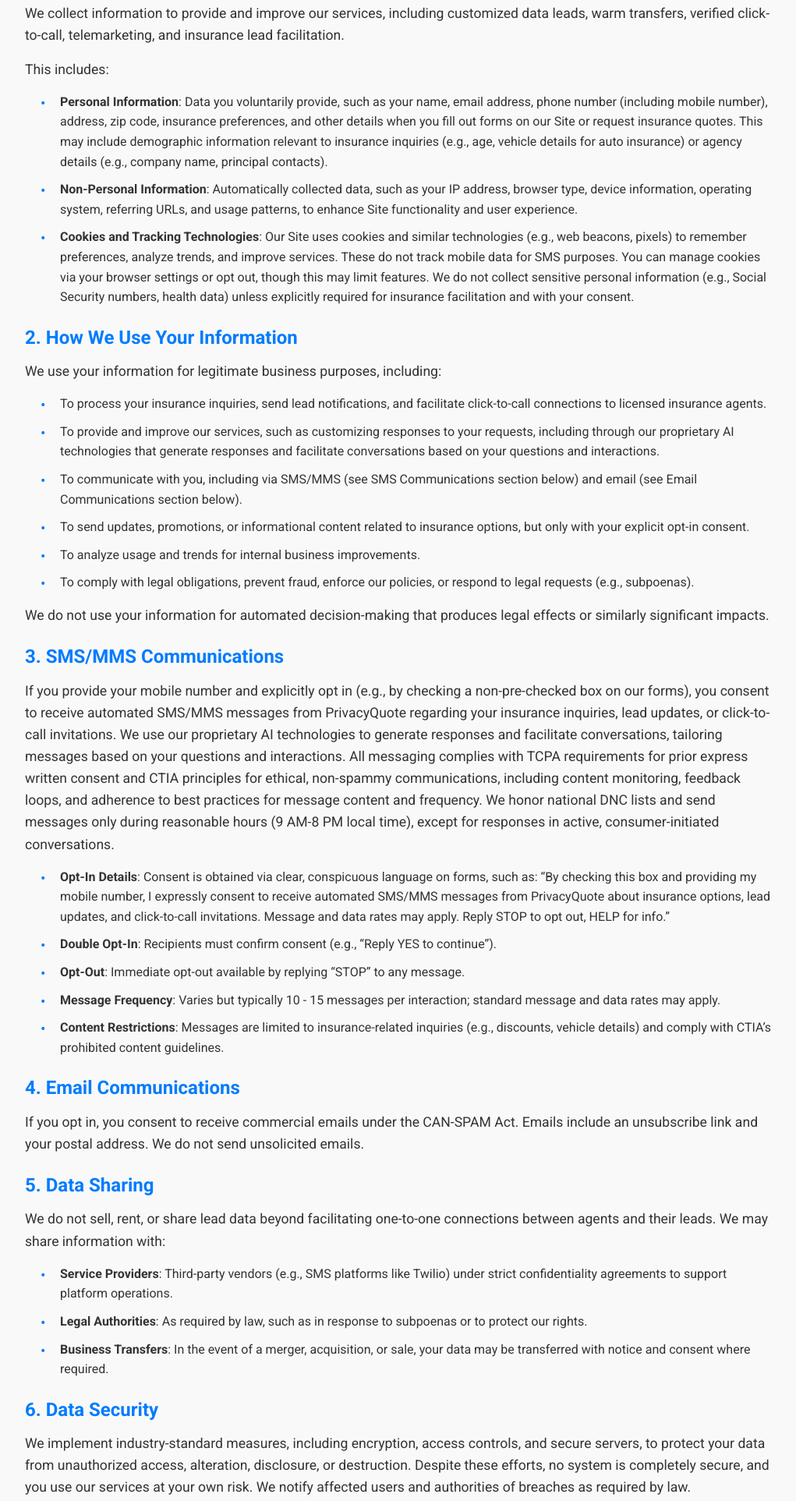
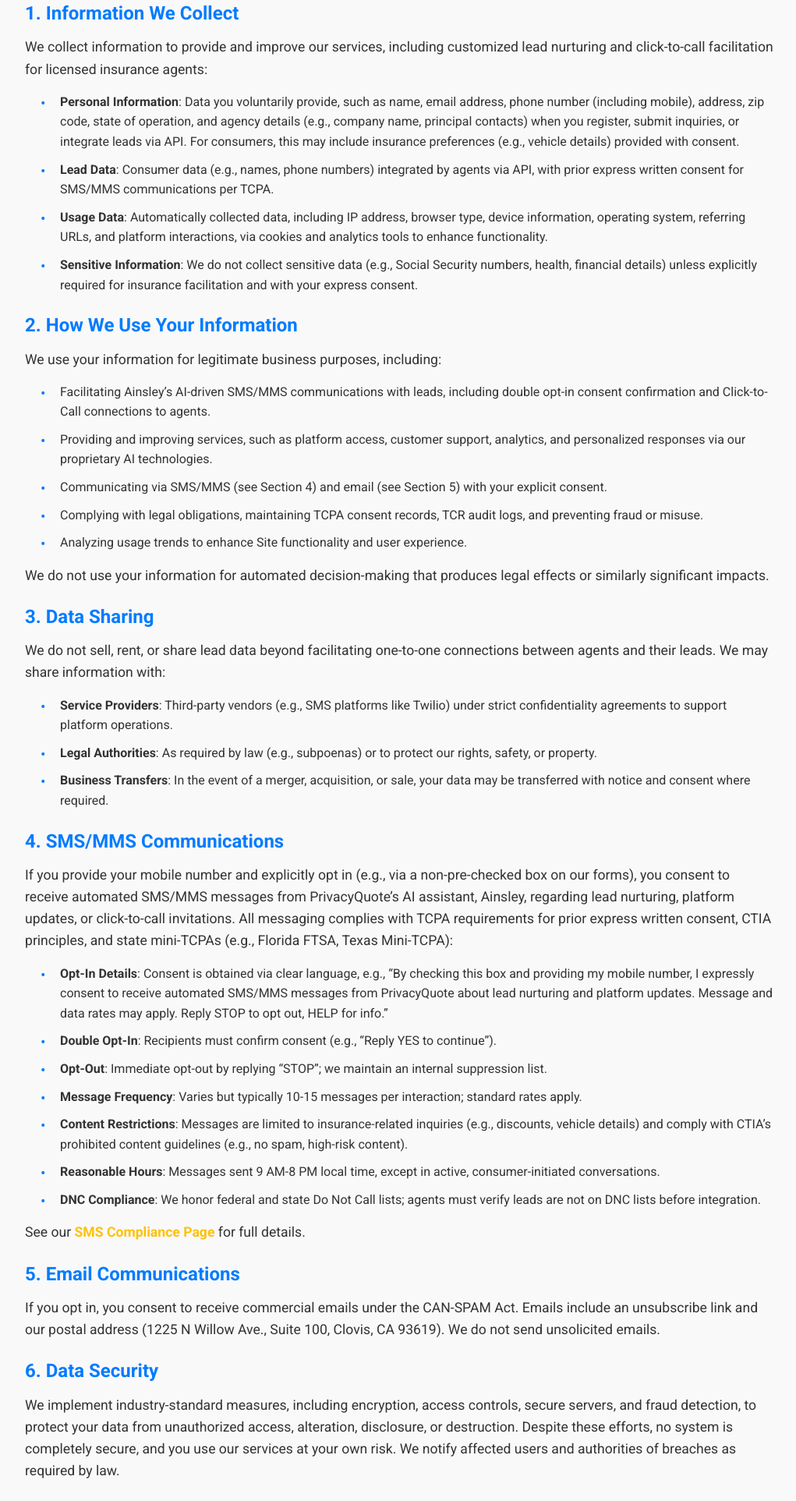
Before and after one commit to PrivacyQuote/privacyquote, a plain HTML site: page privacy-policy.html in a window 1280 px wide. Shown: the part 413-2338 px from the top of the page at 78% size, without its empty margins (128-1149 px from the left). Drawn offline with Linux system fonts and the light colour scheme.

Commit message:
Update privacy-policy.html

```diff
--- a/privacy-policy.html
+++ b/privacy-policy.html
@@ -144,68 +144,71 @@
 
     <section class="section">
         <h2>Privacy Policy</h2>
-        <p>PrivacyQuote, Inc. ("we," "our," or "us") is committed to protecting your privacy. This Privacy Policy explains how we collect, use, share, and safeguard your information when you visit our website (privacyquote.com) or use our AI-powered SMS lead nurturing platform. We comply with applicable laws, including the Telephone Consumer Protection Act (TCPA), California Consumer Privacy Act (CCPA), CAN-SPAM Act, and CTIA Messaging Principles, to ensure ethical data handling and messaging practices. This Policy is easily accessible via a clearly labeled link on our homepage and in all opt-in forms.</p>
+        <p>Last Updated: September 18, 2025</p>
+        <p>PrivacyQuote, Inc. ("we," "our," or "us") is committed to protecting your privacy. This Privacy Policy explains how we collect, use, share, and safeguard your information when you visit our website (privacyquote.com) or use our AI-powered SMS lead nurturing platform. We comply with applicable federal and state laws, including the Telephone Consumer Protection Act (TCPA), California Consumer Privacy Act (CCPA), CAN-SPAM Act, CTIA Messaging Principles, and state mini-TCPAs (e.g., Florida FTSA, Texas Mini-TCPA). This Policy is accessible via a clearly labeled link on our homepage and in all opt-in forms.</p>
 
         <h3>1. Information We Collect</h3>
-        <p>We collect information to provide and improve our services, including customized data leads, warm transfers, verified click-to-call, telemarketing, and insurance lead facilitation.</p>
-        <p>This includes:</p>
+        <p>We collect information to provide and improve our services, including customized lead nurturing and click-to-call facilitation for licensed insurance agents:</p>
         <ul>
-            <li><strong>Personal Information</strong>: Data you voluntarily provide, such as your name, email address, phone number (including mobile number), address, zip code, insurance preferences, and other details when you fill out forms on our Site or request insurance quotes. This may include demographic information relevant to insurance inquiries (e.g., age, vehicle details for auto insurance) or agency details (e.g., company name, principal contacts).</li>
-            <li><strong>Non-Personal Information</strong>: Automatically collected data, such as your IP address, browser type, device information, operating system, referring URLs, and usage patterns, to enhance Site functionality and user experience.</li>
-            <li><strong>Cookies and Tracking Technologies</strong>: Our Site uses cookies and similar technologies (e.g., web beacons, pixels) to remember preferences, analyze trends, and improve services. These do not track mobile data for SMS purposes. You can manage cookies via your browser settings or opt out, though this may limit features. We do not collect sensitive personal information (e.g., Social Security numbers, health data) unless explicitly required for insurance facilitation and with your consent.</li>
+            <li><strong>Personal Information</strong>: Data you voluntarily provide, such as name, email address, phone number (including mobile), address, zip code, state of operation, and agency details (e.g., company name, principal contacts) when you register, submit inquiries, or integrate leads via API. For consumers, this may include insurance preferences (e.g., vehicle details) provided with consent.</li>
+            <li><strong>Lead Data</strong>: Consumer data (e.g., names, phone numbers) integrated by agents via API, with prior express written consent for SMS/MMS communications per TCPA.</li>
+            <li><strong>Usage Data</strong>: Automatically collected data, including IP address, browser type, device information, operating system, referring URLs, and platform interactions, via cookies and analytics tools to enhance functionality.</li>
+            <li><strong>Sensitive Information</strong>: We do not collect sensitive data (e.g., Social Security numbers, health, financial details) unless explicitly required for insurance facilitation and with your express consent.</li>
         </ul>
 
         <h3>2. How We Use Your Information</h3>
         <p>We use your information for legitimate business purposes, including:</p>
         <ul>
-            <li>To process your insurance inquiries, send lead notifications, and facilitate click-to-call connections to licensed insurance agents.</li>
-            <li>To provide and improve our services, such as customizing responses to your requests, including through our proprietary AI technologies that generate responses and facilitate conversations based on your questions and interactions.</li>
-            <li>To communicate with you, including via SMS/MMS (see SMS Communications section below) and email (see Email Communications section below).</li>
-            <li>To send updates, promotions, or informational content related to insurance options, but only with your explicit opt-in consent.</li>
-            <li>To analyze usage and trends for internal business improvements.</li>
-            <li>To comply with legal obligations, prevent fraud, enforce our policies, or respond to legal requests (e.g., subpoenas).</li>
+            <li>Facilitating Ainsley’s AI-driven SMS/MMS communications with leads, including double opt-in consent confirmation and Click-to-Call connections to agents.</li>
+            <li>Providing and improving services, such as platform access, customer support, analytics, and personalized responses via our proprietary AI technologies.</li>
+            <li>Communicating via SMS/MMS (see Section 4) and email (see Section 5) with your explicit consent.</li>
+            <li>Complying with legal obligations, maintaining TCPA consent records, TCR audit logs, and preventing fraud or misuse.</li>
+            <li>Analyzing usage trends to enhance Site functionality and user experience.</li>
         </ul>
         <p>We do not use your information for automated decision-making that produces legal effects or similarly significant impacts.</p>
 
-        <h3>3. SMS/MMS Communications</h3>
-        <p>If you provide your mobile number and explicitly opt in (e.g., by checking a non-pre-checked box on our forms), you consent to receive automated SMS/MMS messages from PrivacyQuote regarding your insurance inquiries, lead updates, or click-to-call invitations. We use our proprietary AI technologies to generate responses and facilitate conversations, tailoring messages based on your questions and interactions. All messaging complies with TCPA requirements for prior express written consent and CTIA principles for ethical, non-spammy communications, including content monitoring, feedback loops, and adherence to best practices for message content and frequency. We honor national DNC lists and send messages only during reasonable hours (9 AM-8 PM local time), except for responses in active, consumer-initiated conversations.</p>
-        <ul>
-            <li><strong>Opt-In Details</strong>: Consent is obtained via clear, conspicuous language on forms, such as: “By checking this box and providing my mobile number, I expressly consent to receive automated SMS/MMS messages from PrivacyQuote about insurance options, lead updates, and click-to-call invitations. Message and data rates may apply. Reply STOP to opt out, HELP for info.”</li>
-            <li><strong>Double Opt-In</strong>: Recipients must confirm consent (e.g., “Reply YES to continue”).</li>
-            <li><strong>Opt-Out</strong>: Immediate opt-out available by replying “STOP” to any message.</li>
-            <li><strong>Message Frequency</strong>: Varies but typically 10 - 15 messages per interaction; standard message and data rates may apply.</li>
-            <li><strong>Content Restrictions</strong>: Messages are limited to insurance-related inquiries (e.g., discounts, vehicle details) and comply with CTIA’s prohibited content guidelines.</li>
-        </ul>
-
-        <h3>4. Email Communications</h3>
-        <p>If you opt in, you consent to receive commercial emails under the CAN-SPAM Act. Emails include an unsubscribe link and your postal address. We do not send unsolicited emails.</p>
-
-        <h3>5. Data Sharing</h3>
+        <h3>3. Data Sharing</h3>
         <p>We do not sell, rent, or share lead data beyond facilitating one-to-one connections between agents and their leads. We may share information with:</p>
         <ul>
             <li><strong>Service Providers</strong>: Third-party vendors (e.g., SMS platforms like Twilio) under strict confidentiality agreements to support platform operations.</li>
-            <li><strong>Legal Authorities</strong>: As required by law, such as in response to subpoenas or to protect our rights.</li>
+            <li><strong>Legal Authorities</strong>: As required by law (e.g., subpoenas) or to protect our rights, safety, or property.</li>
             <li><strong>Business Transfers</strong>: In the event of a merger, acquisition, or sale, your data may be transferred with notice and consent where required.</li>
         </ul>
 
+        <h3>4. SMS/MMS Communications</h3>
+        <p>If you provide your mobile number and explicitly opt in (e.g., via a non-pre-checked box on our forms), you consent to receive automated SMS/MMS messages from PrivacyQuote’s AI assistant, Ainsley, regarding lead nurturing, platform updates, or click-to-call invitations. All messaging complies with TCPA requirements for prior express written consent, CTIA principles, and state mini-TCPAs (e.g., Florida FTSA, Texas Mini-TCPA):</p>
+        <ul>
+            <li><strong>Opt-In Details</strong>: Consent is obtained via clear language, e.g., “By checking this box and providing my mobile number, I expressly consent to receive automated SMS/MMS messages from PrivacyQuote about lead nurturing and platform updates. Message and data rates may apply. Reply STOP to opt out, HELP for info.”</li>
+            <li><strong>Double Opt-In</strong>: Recipients must confirm consent (e.g., “Reply YES to continue”).</li>
+            <li><strong>Opt-Out</strong>: Immediate opt-out by replying “STOP”; we maintain an internal suppression list.</li>
+            <li><strong>Message Frequency</strong>: Varies but typically 10-15 messages per interaction; standard rates apply.</li>
+            <li><strong>Content Restrictions</strong>: Messages are limited to insurance-related inquiries (e.g., discounts, vehicle details) and comply with CTIA’s prohibited content guidelines (e.g., no spam, high-risk content).</li>
+            <li><strong>Reasonable Hours</strong>: Messages sent 9 AM-8 PM local time, except in active, consumer-initiated conversations.</li>
+            <li><strong>DNC Compliance</strong>: We honor federal and state Do Not Call lists; agents must verify leads are not on DNC lists before integration.</li>
+        </ul>
+        <p>See our <a href="sms-compliance.html">SMS Compliance Page</a> for full details.</p>
+
+        <h3>5. Email Communications</h3>
+        <p>If you opt in, you consent to receive commercial emails under the CAN-SPAM Act. Emails include an unsubscribe link and our postal address (1225 N Willow Ave., Suite 100, Clovis, CA 93619). We do not send unsolicited emails.</p>
+
         <h3>6. Data Security</h3>
-        <p>We implement industry-standard measures, including encryption, access controls, and secure servers, to protect your data from unauthorized access, alteration, disclosure, or destruction. Despite these efforts, no system is completely secure, and you use our services at your own risk. We notify affected users and authorities of breaches as required by law.</p>
+        <p>We implement industry-standard measures, including encryption, access controls, secure servers, and fraud detection, to protect your data from unauthorized access, alteration, disclosure, or destruction. Despite these efforts, no system is completely secure, and you use our services at your own risk. We notify affected users and authorities of breaches as required by law.</p>
 
         <h3>7. Your Rights</h3>
-        <p>Under CCPA and similar state laws, you have the right to:</p>
+        <p>Under CCPA and similar state laws, you may:</p>
         <ul>
-            <li>Access, correct, or delete your personal information.</li>
+            <li>Request access to, correction, or deletion of your personal information.</li>
             <li>Opt out of data sales (we do not sell data).</li>
             <li>Limit use of sensitive personal information.</li>
-            <li>Non-discrimination for exercising your rights.</li>
+            <li>Request non-discrimination for exercising your rights.</li>
         </ul>
-        <p>Submit requests to <a href="mailto:support@privacyquote.com">support@privacyquote.com</a>. We respond within 45 days, per CCPA requirements. For CCPA, we do not sell data and do not share for cross-context behavioral advertising.</p>
+        <p>Submit requests to <a href="mailto:support@privacyquote.com">support@privacyquote.com</a>. We respond within 45 days, per CCPA requirements. We do not engage in cross-context behavioral advertising.</p>
 
         <h3>8. Children's Privacy</h3>
-        <p>Our services are designed exclusively for licensed insurance agents and are not intended for children under 13. We do not knowingly collect personal information from individuals under 13. If we become aware that a child under 13 has provided us with personal information, we will delete it immediately. Contact us at <a href="mailto:support@privacyquote.com">support@privacyquote.com</a> or 866-580-7552 if you believe we have inadvertently collected such data.</p>
+        <p>Our services are designed exclusively for licensed insurance agents and are not intended for individuals under 13. We do not knowingly collect personal information from children under 13. If we learn such data has been collected, we will delete it immediately. Contact us at <a href="mailto:support@privacyquote.com">support@privacyquote.com</a> or 866-580-7552 if you believe we have inadvertently collected such data.</p>
 
         <h3>9. Changes to This Policy</h3>
-        <p>We may update this Privacy Policy to reflect changes in our practices or legal requirements. Updates will be posted here with a revised effective date. Continued use of our services constitutes acceptance of the updated policy.</p>
+        <p>We may update this Privacy Policy to reflect changes in practices or legal requirements. Updates will be posted here with a revised effective date. Continued use of our services constitutes acceptance of the updated policy.</p>
 
         <h3>10. Contact Us</h3>
         <p>For privacy questions, contact us at <a href="mailto:support@privacyquote.com">support@privacyquote.com</a> or 866-580-7552.</p>
```
